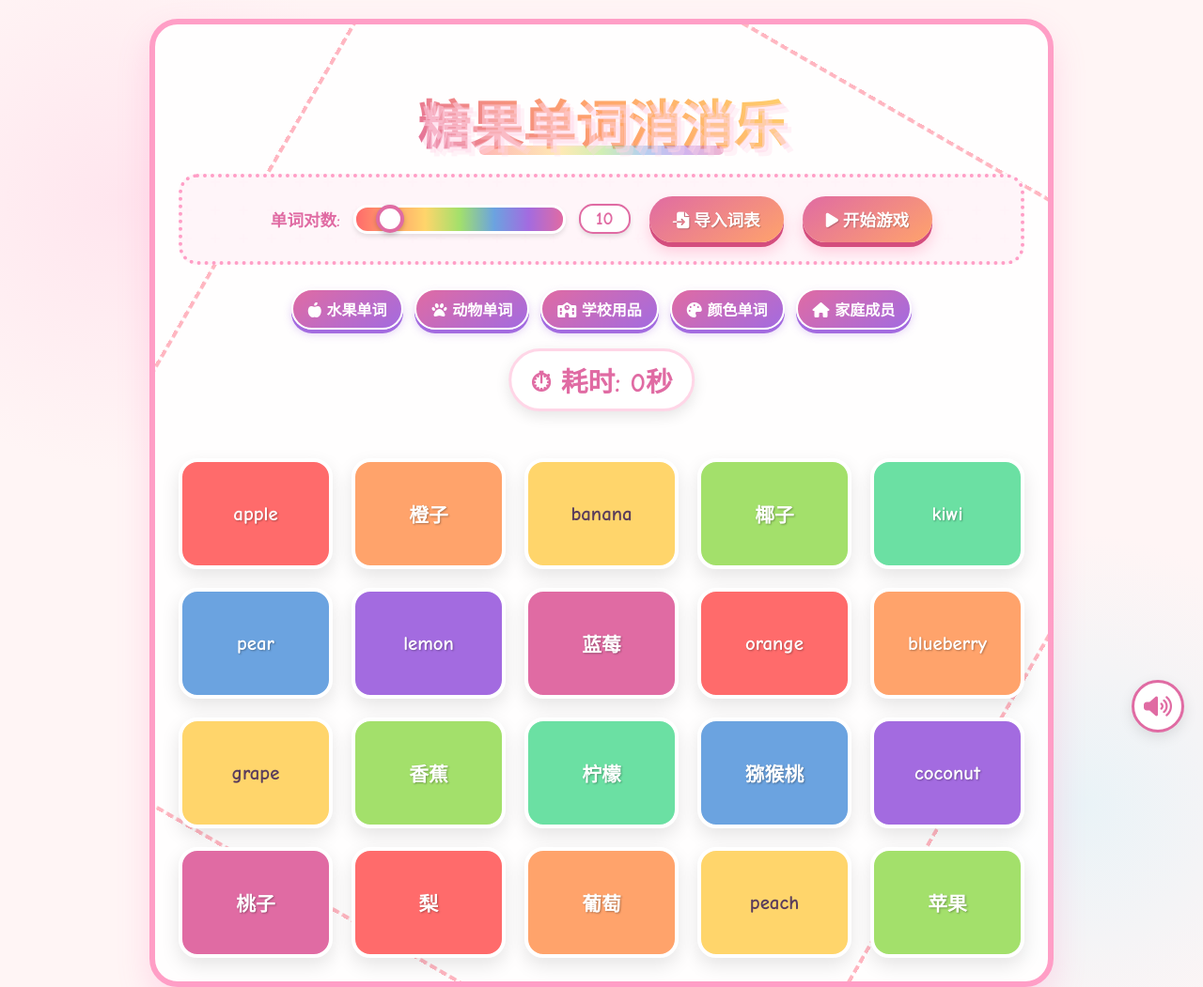
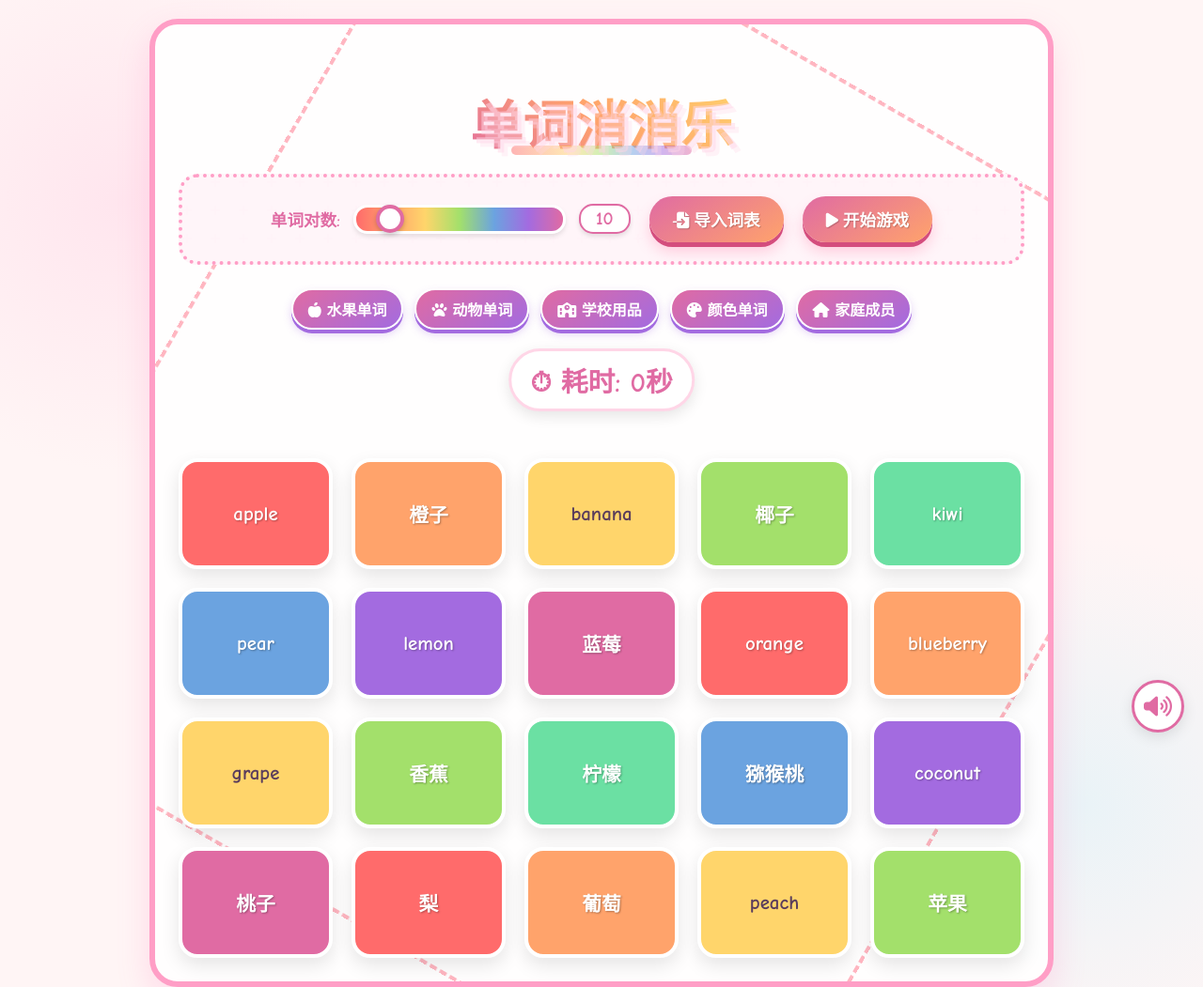
Before and after one commit to xiao103/xxl, a plain HTML site: page index.html in a window 1280 px wide. Shown: the top 1051 px of the page at 94% size. Drawn offline with nearby package versions, Linux system fonts and the light colour scheme; no server answers.

Commit message:
Update index.html

```diff
--- a/index.html
+++ b/index.html
@@ -517,7 +517,7 @@
 
 <body>
     <div class="container">
-        <h1 id="game-title">糖果单词消消乐</h1>
+        <h1 id="game-title">单词消消乐</h1>
 
         <div class="menu">
             <div class="control-group">
```
